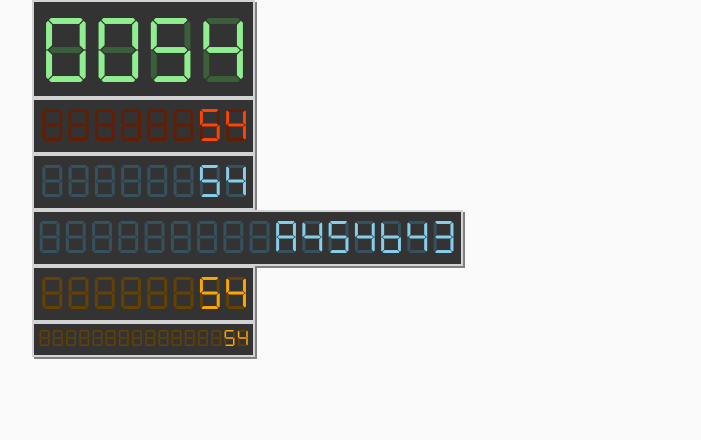
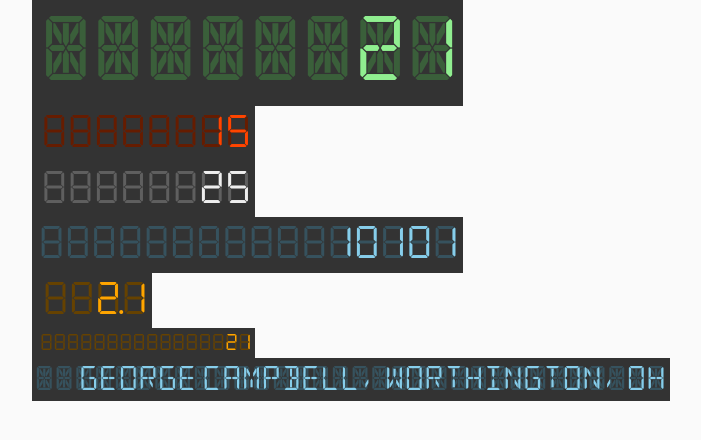
Before and after one commit to geocolumbus/electronics, a Next.js app: page / in a window 1280 px wide. Shown: the top 440 px of the page, without its empty margins (92-793 px from the left). Built offline with nearby package versions, Linux system fonts and the light colour scheme.

Commit message:
Added alphanumeric font

```diff
--- a/components/InstrumentPanel.js
+++ b/components/InstrumentPanel.js
@@ -17,16 +17,17 @@ export default function InstrumentPanel() {
     useEffect(() => {
         const interval = setInterval(() => {
             setCount(prevCount => prevCount + 1)
-        }, 100)
+        }, 250)
         return () => clearInterval(interval)
     }, [])
 
     return <Box>
-        <SegDisplay className={classes.root} digits={4} zeros color='green' fontSize={2}>{count}</SegDisplay>
-        <SegDisplay color='red' className={classes.root}>{count}</SegDisplay>
-        <SegDisplay color='blue' className={classes.root}>{count}</SegDisplay>
-        <SegDisplay color='blue' digits={16} className={classes.root}>A454B43</SegDisplay>
-        <SegDisplay color='orange' className={classes.root}>{count}</SegDisplay>
+        <SegDisplay className={classes.root} alpha digits={8} color='green' fontSize={2}>{count}</SegDisplay>
+        <SegDisplay color='red' hex className={classes.root}>{count}</SegDisplay>
+        <SegDisplay color='white' octal className={classes.root}>{count}</SegDisplay>
+        <SegDisplay color='blue' digits={16} className={classes.root} binary >{count}</SegDisplay>
+        <SegDisplay color='orange' digits={4} className={classes.root}>{count / 10.0}</SegDisplay>
         <SegDisplay color='orange' fontSize={0.5} digits={16} className={classes.root}>{count}</SegDisplay>
+        <SegDisplay color='blue' alpha fontSize={0.75} digits={32} className={classes.root}>George Campbell, Worthington, OH</SegDisplay>
     </Box>
 }
--- a/components/segdisplay/SegDisplay.js
+++ b/components/segdisplay/SegDisplay.js
@@ -4,10 +4,7 @@ import clsx from 'clsx'
 
 const useStyles = makeStyles(theme => ({
     display: {
-        fontFamily: 'DSEG7Classic, sans-serif',
         backgroundColor: '#333',
-        border: '2px solid lightgray',
-        boxShadow: '2px 2px gray',
         position: 'relative'
     },
     background: {
@@ -30,13 +27,16 @@ const useStyles = makeStyles(theme => ({
     onOrange: {
         color: 'Orange'
     },
+    onWhite: {
+        color: '#eee'
+    },
     dim: {
         filter: 'brightness(40%)'
     }
 
 }))
 
-export default function SegDisplay({ zeros, color, digits, fontSize, children }) {
+export default function SegDisplay({ alpha, zeros, color, digits, fontSize, hex, binary, octal, children }) {
 
     const classes = useStyles()
     let text = children
@@ -44,13 +44,18 @@ export default function SegDisplay({ zeros, color, digits, fontSize, children })
     fontSize = fontSize || 1
 
     if (isFinite(text)) {
-        text = children.toString()
+        text = hex ? text.toString(16) : text
+        text = octal ? text.toString(8) : text
+        text = binary ? text.toString(2) : text
+        text = !hex && !octal && !binary ? text.toString(10) : text
 
         if (zeros) {
             while (text.length < digits) {
                 text = '0' + text
             }
         }
+
+        text = text.length > digits ? text.substr(text.length - digits, text.length) : text
     }
 
     let onColor = classes.onGreen
@@ -60,15 +65,20 @@ export default function SegDisplay({ zeros, color, digits, fontSize, children })
         onColor = classes.onBlue
     } else if (color === 'orange') {
         onColor = classes.onOrange
+    } else if (color === 'white') {
+        onColor = classes.onWhite
     }
+
+    const fill = alpha ? '~'.repeat(digits) : '8'.repeat(digits)
 
     return <Box className={classes.display} style={{
         width: `calc(${digits * 1.62 * fontSize}rem + ${16}px)`,
         fontSize: `${fontSize * 2}rem`,
-        height: 42 * fontSize + 14,
-        paddingTop: 3
+        height: 52 * fontSize + 4 - 0.5 * fontSize * fontSize,
+        paddingTop: 3,
+        fontFamily: alpha ? 'DSEG14Classic' : 'DSEG7Classic'
     }}>
-        <Box className={clsx(classes.background, onColor, classes.dim)}>{'8'.repeat(digits)}</Box>
+        <Box className={clsx(classes.background, onColor, classes.dim)}>{fill}</Box>
         <Box className={clsx(classes.data, onColor)}>{text}</Box>
     </Box>
 }
--- a/public/font-style.css
+++ b/public/font-style.css
@@ -2,3 +2,8 @@
     font-family: 'DSEG7Classic';
     src: url('fonts/DSEG7-Classic/DSEG7Classic-Regular.woff2') format('woff2');
 }
+
+@font-face {
+    font-family: 'DSEG14Classic';
+    src: url('fonts/DSEG14-Classic/DSEG14Classic-Regular.woff2') format('woff2');
+}
```
